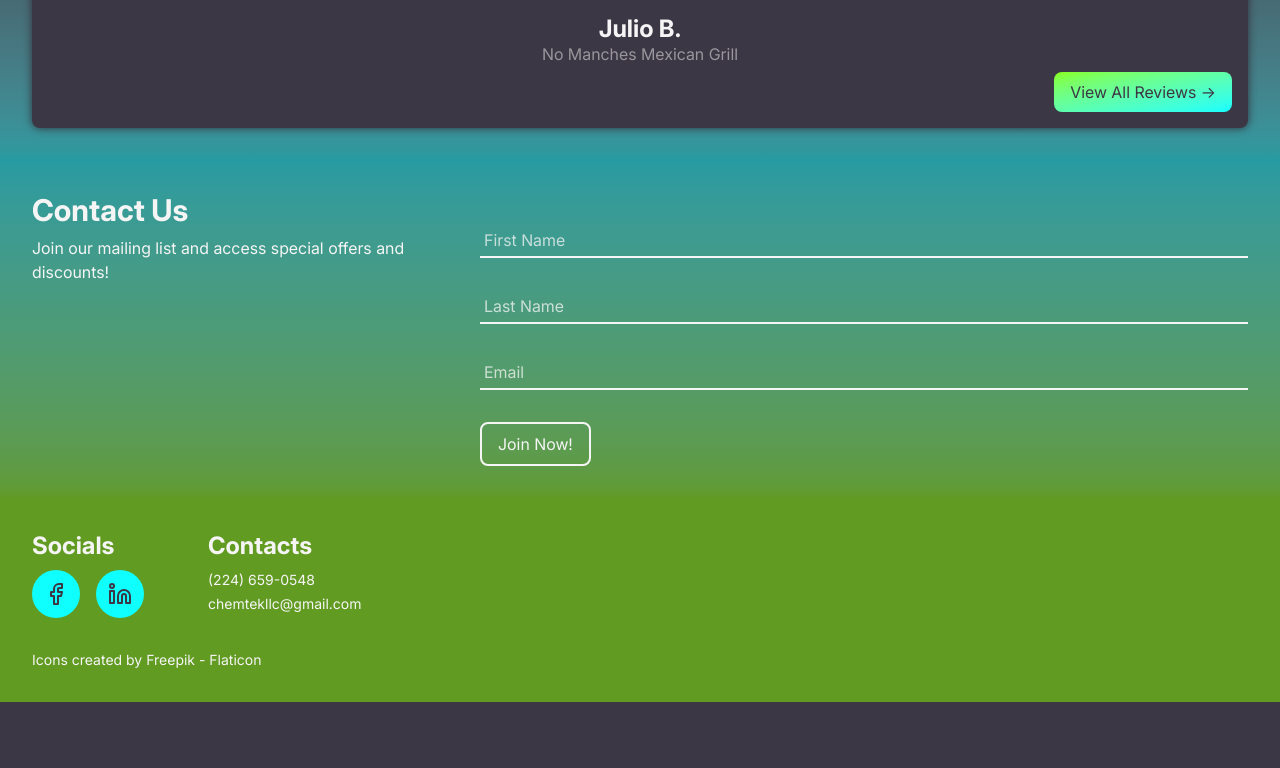
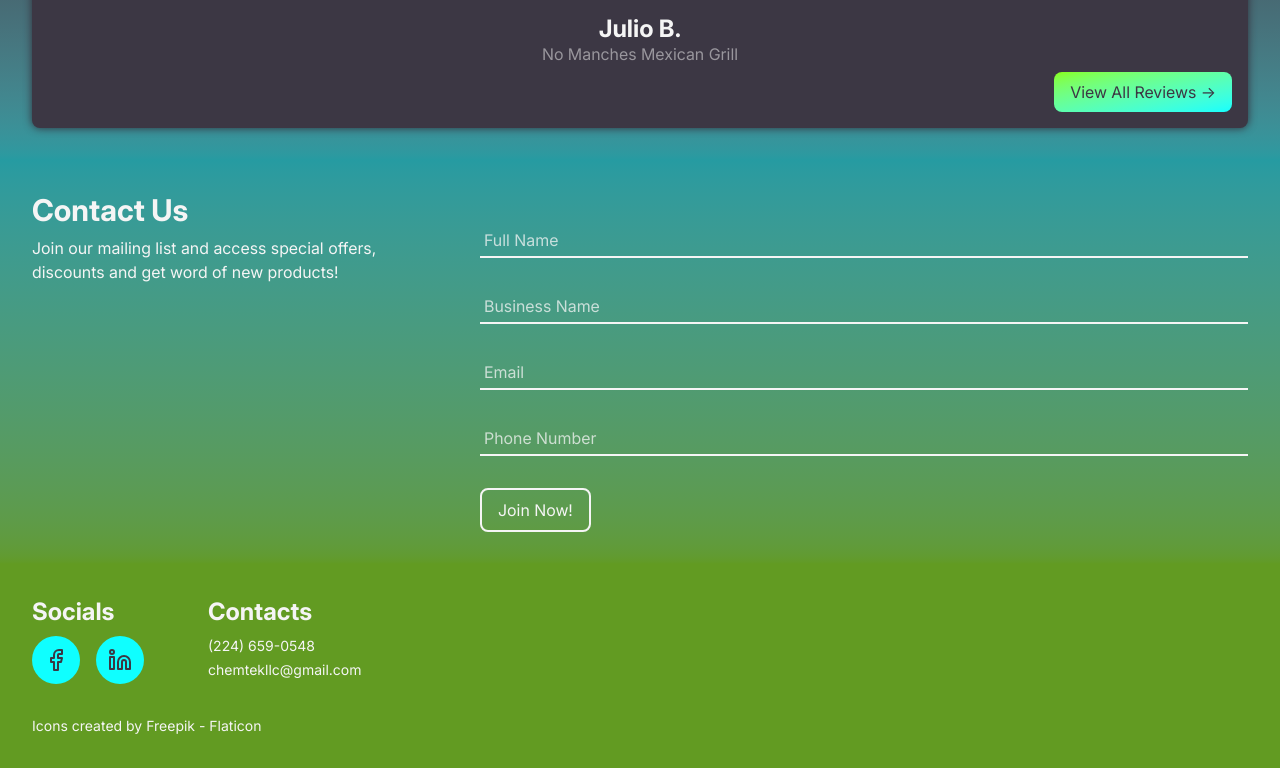
Before and after one commit to AndrewGlennAquino/chemtek-website, a React (Vite) app: page / in a window 1280 px wide. Shown: the part 3314-4082 px from the top of the page. Before the commit the page ends 4016 px from the top, so only its background shows below. Built offline with nearby package versions, Linux system fonts and the light colour scheme.

Commit message:
Implement API form submission and handle response; Require all inputs;

```diff
--- a/src/components/contact/Contact.tsx
+++ b/src/components/contact/Contact.tsx
@@ -1,8 +1,65 @@
+import { useState } from "react";
 import { motion } from "motion/react";
 
+/**
+ * Contact component that takes user input, validates email,
+ * then sends HTTP POST request to Netlify Functions endpoint
+ */
 const Contact = () => {
+  /**
+   * Store in state all form input to pass into handleSubmit.
+   * Trigger rerender if a submitted property is changed, then validate input.
+   */
+  const [name, setName] = useState<string>();
+  const [company, setCompany] = useState<string>();
+  const [email, setEmail] = useState<string>();
+  const [phone, setPhone] = useState<string>();
+
+  // Store if the http response is successful or not
+  const [success, setSuccess] = useState<boolean>();
+  const [error, setError] = useState<boolean>();
+
+  /**
+   * On submit, verify if email is valid.
+   * If input is invalid, do not submit post reqeust and prompt user again.
+   * Otherwise, send user information to MailChimpAPI endpoint.
+   */
+  const handleSubmit = async (e: React.MouseEvent<HTMLButtonElement>) => {
+    // Prevent page reload on click
+    e.preventDefault();
+
+    // Encapsulate form information states in submission object
+    const submission = { name, company, email, phone };
+
+    try {
+      /**
+       * Create HTTP POST request to endpoint, sending user data as JSON.
+       * On response, set success state to true and error to false.
+       * If response is not OK, set error state to true and success false.
+       */
+      const response = await fetch("/.netlify/functions/sendEmail", {
+        method: "POST",
+        headers: {
+          "Content-Type": "application/json",
+        },
+        body: JSON.stringify(submission),
+      });
+
+      if (response.ok) {
+        setSuccess(true);
+        setError(false);
+      } else {
+        setError(true);
+        setSuccess(false);
+      }
+    } catch (error) {
+      console.error("error during submission", error);
+    }
+  };
+
   return (
     <section
+      id="contact-section"
       aria-label="Contact us"
       className="bg-linear-to-b from-aqua/50 to-chemtek/50 text-smoke"
     >
@@ -14,36 +71,79 @@ const Contact = () => {
           <h1 className="content-header">Contact Us</h1>
 
           {/* Contact call to action */}
-          <p>Join our mailing list and access special offers and discounts!</p>
+          <p>
+            Join our mailing list and access special offers, discounts and get
+            word of new products!
+          </p>
         </div>
 
         {/* Contact form */}
-        <form className="w-full max-w-192 flex flex-col lg:pt-8 gap-8">
+        <form
+          className="w-full max-w-192 flex flex-col lg:pt-8 gap-8"
+          action="/.netlify/functions/sendEmail"
+          method="POST"
+        >
+          {/* Full name input */}
           <input
-            type="input"
-            name="first-name"
-            placeholder="First Name"
+            type="text"
+            name="name"
+            placeholder="Full Name"
+            onChange={(e) => setName(e.target.value)}
             className="contact-form-input"
+            required={true}
           />
+
+          {/* Company input */}
           <input
-            type="input"
-            name="last-name"
-            placeholder="Last Name"
+            type="text"
+            name="company"
+            placeholder="Business Name"
+            onChange={(e) => setCompany(e.target.value)}
             className="contact-form-input"
+            required={true}
           />
+
+          {/* Email input */}
           <input
-            type="input"
+            type="email"
             name="email"
             placeholder="Email"
+            onChange={(e) => setEmail(e.target.value)}
             className="contact-form-input"
+            required={true}
           />
 
+          {/* Phone number input */}
+          <input
+            type="tel"
+            name="phone"
+            placeholder="Phone Number"
+            onChange={(e) => setPhone(e.target.value)}
+            className="contact-form-input"
+            required={true}
+          />
+
+          <div className="flex flex-col sm:flex-row sm:items-center gap-4">
+            {/* Animated submit button */}
             <motion.button
               whileHover={{ scale: 1.1 }}
               className="cursor-pointer border-2 border-smoke w-fit p-2 px-4 rounded-lg"
+              type="submit"
+              onClick={handleSubmit}
             >
               Join Now!
             </motion.button>
+
+            {/* Give user feedback on if response is successful or not */}
+            {success ? (
+              <p>You have successfully signed up!</p>
+            ) : error ? (
+              <p>
+                There was a problem signing up! Make sure your information is
+                correct!
+              </p>
+            ) : undefined}
+          </div>
         </form>
       </div>
     </section>
```
Lines whose indentation alone changed are shown as unchanged.
